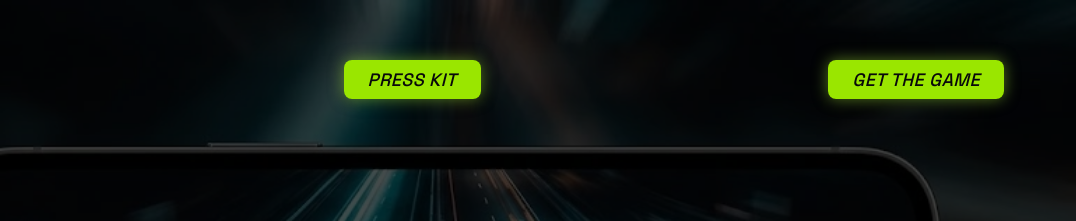
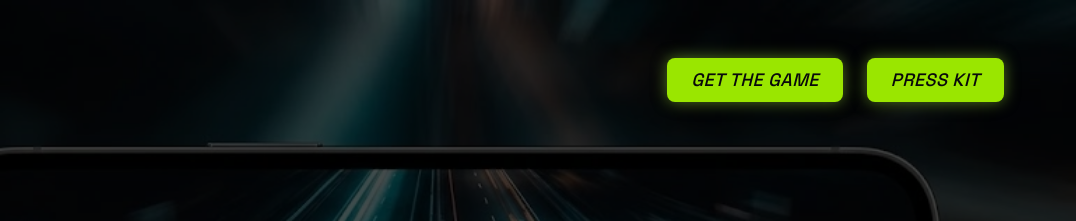
Before and after one commit to preachervr/neon-barrel-rushlane, a website: page index.html in a window 1280 px wide. Shown: the top 221 px of the page, 204-1280 px from the left. Drawn offline with nearby package versions, Linux system fonts and the light colour scheme.

Commit message:
Fixed index.html issue

```diff
--- a/index.html
+++ b/index.html
@@ -47,13 +47,11 @@
           <div class="w-18 md:w-24 lg:w-32">
               <img src="images/neon-barrel-games-logo.png" alt="Neon Barrel Games Logo" width="500" height="500" class="w-full h-auto">
           </div>
-          <div class="font-medium text-lg">
+          <div class="flex flex-col md:flex-row gap-2 md:gap-4 lg:gap-6 font-medium text-lg">
+            <a href="download.com/rushlane" class="bg-lime-400 px-6 py-2 rounded-lg text-color-midnightcharcoal-950 italic uppercase tracking-wide hover:bg-lime-50 drop-shadow-lg shadow-[0_0_15px_rgba(163,230,53,0.5)] transition-all
+            duration-200 text-zinc-950 cursor-pointer">Get the game</a>
             <a href="presskit.html" class="bg-lime-400 px-6 py-2 rounded-lg text-color-midnightcharcoal-950 italic uppercase tracking-wide hover:bg-lime-50 drop-shadow-lg shadow-[0_0_15px_rgba(163,230,53,0.5)] transition-all
             duration-200 text-zinc-950 cursor-pointer">Press Kit</a>
-          </div>
-          <div class="font-medium text-lg">
-            <a href="download.com/rushlane" class="bg-lime-400 px-6 py-2 rounded-lg text-color-midnightcharcoal-950 italic uppercase tracking-wide hover:bg-lime-50 drop-shadow-lg shadow-[0_0_15px_rgba(163,230,53,0.5)] transition-all
-            duration-200 text-zinc-950 cursor-pointer">Get the game</a>
           </div>
         </div>
         <div class="relative z-10 flex flex-col md:flex-row items-center justify-center h-full px-6 md:px-16 max-w-7xl mx-auto pb-20 md:pb-40 lg:pb-60">
```
